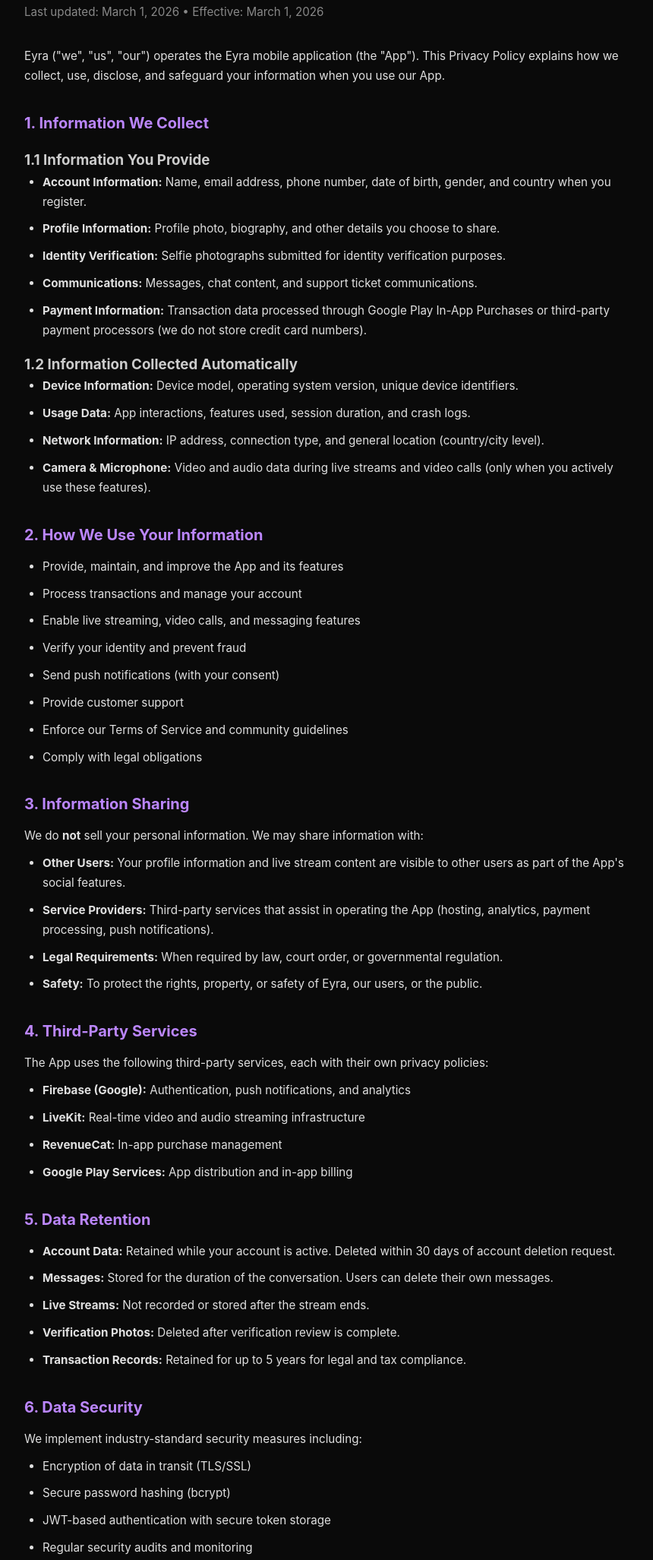
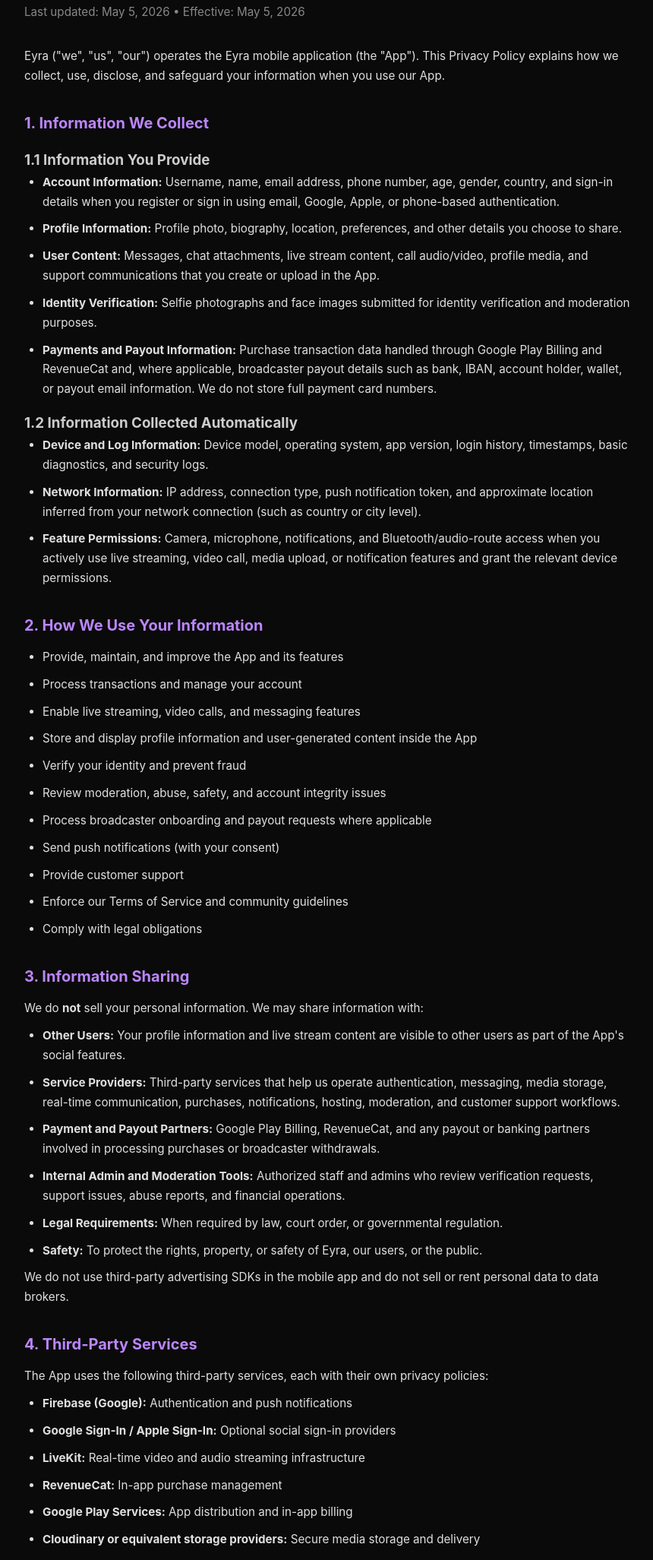
Before and after one commit to aydincvkn-maker/eyra-backend, a website: page public/privacy-policy.html in a window 1280 px wide. Shown: the part 99-2152 px from the top of the page at 76% size, without its empty margins (208-1068 px from the left). Drawn offline with Linux system fonts and the light colour scheme.

Commit message:
deploy 05.05 23:08

```diff
--- a/public/privacy-policy.html
+++ b/public/privacy-policy.html
@@ -21,7 +21,7 @@
 <div class="container">
 
 <h1>Privacy Policy</h1>
-<p class="subtitle">Last updated: March 1, 2026 &bull; Effective: March 1, 2026</p>
+<p class="subtitle">Last updated: May 5, 2026 &bull; Effective: May 5, 2026</p>
 
 <p>Eyra ("we", "us", "our") operates the Eyra mobile application (the "App"). This Privacy Policy explains how we collect, use, disclose, and safeguard your information when you use our App.</p>
 
@@ -29,19 +29,18 @@
 
 <h3 style="color:#ccc;margin-top:16px;">1.1 Information You Provide</h3>
 <ul>
-    <li><strong>Account Information:</strong> Name, email address, phone number, date of birth, gender, and country when you register.</li>
-    <li><strong>Profile Information:</strong> Profile photo, biography, and other details you choose to share.</li>
-    <li><strong>Identity Verification:</strong> Selfie photographs submitted for identity verification purposes.</li>
-    <li><strong>Communications:</strong> Messages, chat content, and support ticket communications.</li>
-    <li><strong>Payment Information:</strong> Transaction data processed through Google Play In-App Purchases or third-party payment processors (we do not store credit card numbers).</li>
+    <li><strong>Account Information:</strong> Username, name, email address, phone number, age, gender, country, and sign-in details when you register or sign in using email, Google, Apple, or phone-based authentication.</li>
+    <li><strong>Profile Information:</strong> Profile photo, biography, location, preferences, and other details you choose to share.</li>
+    <li><strong>User Content:</strong> Messages, chat attachments, live stream content, call audio/video, profile media, and support communications that you create or upload in the App.</li>
+    <li><strong>Identity Verification:</strong> Selfie photographs and face images submitted for identity verification and moderation purposes.</li>
+    <li><strong>Payments and Payout Information:</strong> Purchase transaction data handled through Google Play Billing and RevenueCat and, where applicable, broadcaster payout details such as bank, IBAN, account holder, wallet, or payout email information. We do not store full payment card numbers.</li>
 </ul>
 
 <h3 style="color:#ccc;margin-top:16px;">1.2 Information Collected Automatically</h3>
 <ul>
-    <li><strong>Device Information:</strong> Device model, operating system version, unique device identifiers.</li>
-    <li><strong>Usage Data:</strong> App interactions, features used, session duration, and crash logs.</li>
-    <li><strong>Network Information:</strong> IP address, connection type, and general location (country/city level).</li>
-    <li><strong>Camera &amp; Microphone:</strong> Video and audio data during live streams and video calls (only when you actively use these features).</li>
+    <li><strong>Device and Log Information:</strong> Device model, operating system, app version, login history, timestamps, basic diagnostics, and security logs.</li>
+    <li><strong>Network Information:</strong> IP address, connection type, push notification token, and approximate location inferred from your network connection (such as country or city level).</li>
+    <li><strong>Feature Permissions:</strong> Camera, microphone, notifications, and Bluetooth/audio-route access when you actively use live streaming, video call, media upload, or notification features and grant the relevant device permissions.</li>
 </ul>
 
 <h2>2. How We Use Your Information</h2>
@@ -49,7 +48,10 @@
     <li>Provide, maintain, and improve the App and its features</li>
     <li>Process transactions and manage your account</li>
     <li>Enable live streaming, video calls, and messaging features</li>
+    <li>Store and display profile information and user-generated content inside the App</li>
     <li>Verify your identity and prevent fraud</li>
+    <li>Review moderation, abuse, safety, and account integrity issues</li>
+    <li>Process broadcaster onboarding and payout requests where applicable</li>
     <li>Send push notifications (with your consent)</li>
     <li>Provide customer support</li>
     <li>Enforce our Terms of Service and community guidelines</li>
@@ -60,27 +62,33 @@
 <p>We do <strong>not</strong> sell your personal information. We may share information with:</p>
 <ul>
     <li><strong>Other Users:</strong> Your profile information and live stream content are visible to other users as part of the App's social features.</li>
-    <li><strong>Service Providers:</strong> Third-party services that assist in operating the App (hosting, analytics, payment processing, push notifications).</li>
+    <li><strong>Service Providers:</strong> Third-party services that help us operate authentication, messaging, media storage, real-time communication, purchases, notifications, hosting, moderation, and customer support workflows.</li>
+    <li><strong>Payment and Payout Partners:</strong> Google Play Billing, RevenueCat, and any payout or banking partners involved in processing purchases or broadcaster withdrawals.</li>
+    <li><strong>Internal Admin and Moderation Tools:</strong> Authorized staff and admins who review verification requests, support issues, abuse reports, and financial operations.</li>
     <li><strong>Legal Requirements:</strong> When required by law, court order, or governmental regulation.</li>
     <li><strong>Safety:</strong> To protect the rights, property, or safety of Eyra, our users, or the public.</li>
 </ul>
+<p>We do not use third-party advertising SDKs in the mobile app and do not sell or rent personal data to data brokers.</p>
 
 <h2>4. Third-Party Services</h2>
 <p>The App uses the following third-party services, each with their own privacy policies:</p>
 <ul>
-    <li><strong>Firebase (Google):</strong> Authentication, push notifications, and analytics</li>
+    <li><strong>Firebase (Google):</strong> Authentication and push notifications</li>
+    <li><strong>Google Sign-In / Apple Sign-In:</strong> Optional social sign-in providers</li>
     <li><strong>LiveKit:</strong> Real-time video and audio streaming infrastructure</li>
     <li><strong>RevenueCat:</strong> In-app purchase management</li>
     <li><strong>Google Play Services:</strong> App distribution and in-app billing</li>
+    <li><strong>Cloudinary or equivalent storage providers:</strong> Secure media storage and delivery</li>
 </ul>
 
 <h2>5. Data Retention</h2>
 <ul>
-    <li><strong>Account Data:</strong> Retained while your account is active. Deleted within 30 days of account deletion request.</li>
-    <li><strong>Messages:</strong> Stored for the duration of the conversation. Users can delete their own messages.</li>
-    <li><strong>Live Streams:</strong> Not recorded or stored after the stream ends.</li>
-    <li><strong>Verification Photos:</strong> Deleted after verification review is complete.</li>
-    <li><strong>Transaction Records:</strong> Retained for up to 5 years for legal and tax compliance.</li>
+    <li><strong>Account and Profile Data:</strong> Retained while your account is active and for a limited period afterward where needed for security, fraud prevention, disputes, backups, or legal compliance.</li>
+    <li><strong>Messages and User Content:</strong> Retained for product operation, user access, moderation, abuse prevention, and legal compliance unless deleted earlier by you or by our operational processes.</li>
+    <li><strong>Live Sessions:</strong> We retain operational metadata about streams and calls, such as participation and duration. We do not describe every session as permanently stored media, and live media handling depends on the feature you actively use.</li>
+    <li><strong>Verification Materials:</strong> Retained while needed for identity verification, moderation, fraud prevention, dispute handling, or legal obligations.</li>
+    <li><strong>Transaction and Payout Records:</strong> Retained for tax, accounting, anti-fraud, and legal compliance requirements.</li>
+    <li><strong>Logs:</strong> Server, security, and operational logs are retained for limited periods as needed to keep the service secure and reliable.</li>
 </ul>
 
 <h2>6. Data Security</h2>
@@ -89,6 +97,8 @@
     <li>Encryption of data in transit (TLS/SSL)</li>
     <li>Secure password hashing (bcrypt)</li>
     <li>JWT-based authentication with secure token storage</li>
+    <li>Role-based access control for admin and moderation workflows</li>
+    <li>Rate limits, monitoring, and abuse-prevention controls on sensitive routes</li>
     <li>Regular security audits and monitoring</li>
 </ul>
 <p>No method of transmission over the Internet is 100% secure. While we strive to protect your data, we cannot guarantee absolute security.</p>
@@ -102,7 +112,7 @@
     <li><strong>Portability:</strong> Request your data in a portable format</li>
     <li><strong>Withdraw Consent:</strong> Opt out of push notifications and marketing communications</li>
 </ul>
-<p>To exercise these rights, contact us at <a href="mailto:privacy@eyra.app">privacy@eyra.app</a> or use the in-app account deletion feature.</p>
+<p>To exercise these rights, contact us at <a href="mailto:aydincvkn@gmail.com">aydincvkn@gmail.com</a> or use the in-app account deletion feature where available.</p>
 
 <h2>8. Children's Privacy</h2>
 <p>The App is intended for users aged <strong>18 and older</strong>. We do not knowingly collect personal information from anyone under 18. If we discover that a child under 18 has provided us with personal information, we will promptly delete it.</p>
@@ -116,7 +126,7 @@
 <h2>11. Contact Us</h2>
 <p>If you have questions about this Privacy Policy, please contact us:</p>
 <ul>
-    <li><strong>Email:</strong> <a href="mailto:privacy@eyra.app">privacy@eyra.app</a></li>
+    <li><strong>Email:</strong> <a href="mailto:aydincvkn@gmail.com">aydincvkn@gmail.com</a></li>
     <li><strong>In-App:</strong> Settings &gt; Support &gt; Contact Us</li>
 </ul>
 
```
Also changed, not shown: public/terms.html (+2 -2 lines).
